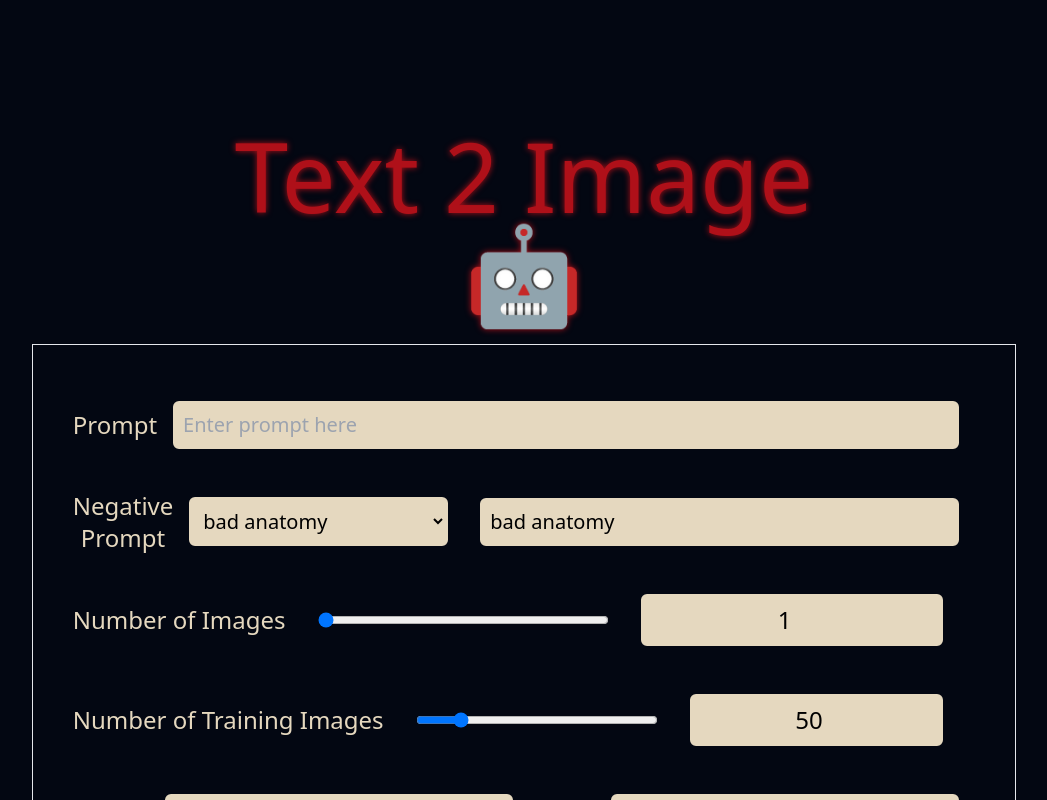
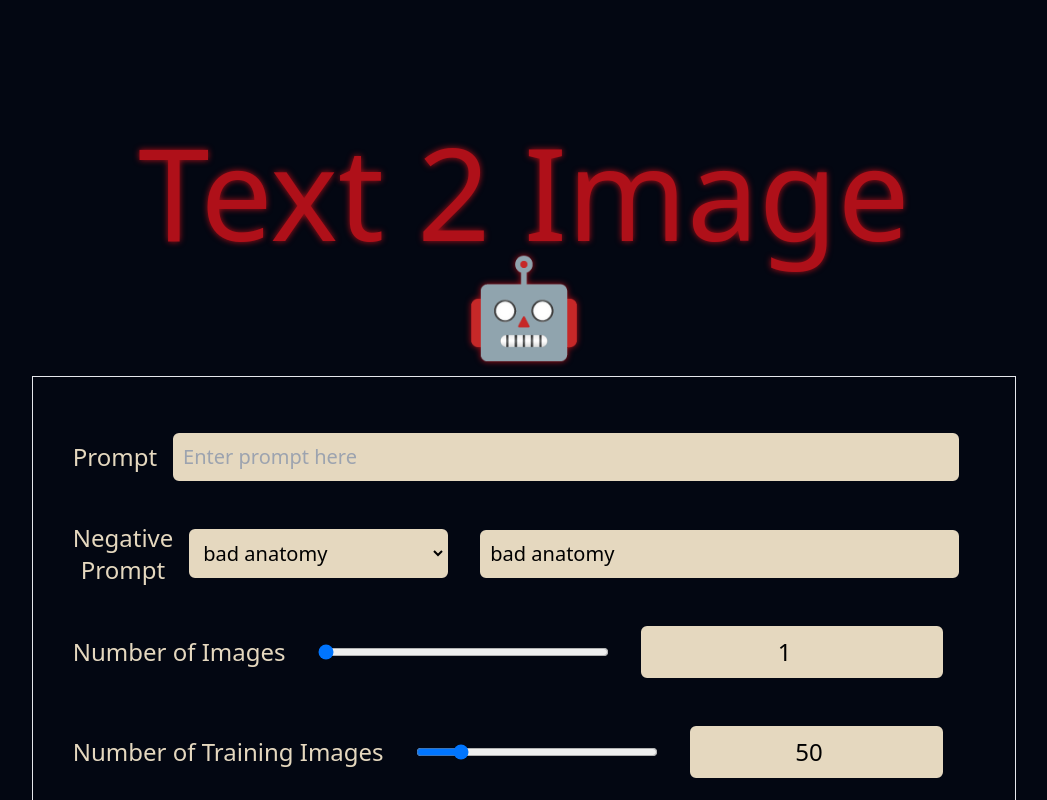
Before and after one commit to AbyssinianGuy/tti-client, a Next.js app: page / in a window 1280 px wide. Shown: the top 800 px of the page, without its empty margins (116-1163 px from the left). Built offline with nearby package versions, Linux system fonts and the light colour scheme.

Commit message:
padding change

```diff
--- a/pages/index.js
+++ b/pages/index.js
@@ -84,12 +84,12 @@ export default function Home() {
     <div className='bg-gray-950'>
       <div className='flex flex-row items-center justify-center pt-16 mt-16 mb-4'>
         <div className='flex flex-col items-center justify-center' >
-          <h1 className='text-8xl flex-1 text-center animate-glow'>Text 2 Image</h1>
+          <h1 className='text-8xl md:text-9xl sm:text-9xl flex-1 text-center animate-glow'>Text 2 Image</h1>
           <h1 className='text-8xl flex-1 text-center animate-glow'>🤖</h1>
         </div>
       </div>
       <div className="flex flex-col items-center justify-center min-h-screen py-2">
-        <main className="flex flex-col items-center justify-center flex-1 lg:px-20 text-center">
+        <main className="flex flex-col items-center justify-center flex-1 lg:px-20 text-center sm:m-auto">
           {/* an input prompt for text and a button for generating image */}
           <div className='lg:grid lg:grid-cols-1 lg:gap-4 lg:px-10 lg:py-10 lg:border sm:px-4'>
             <div className='flex flex-1 items-center'>
```
